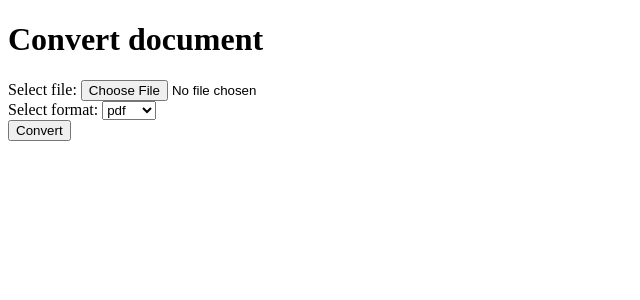
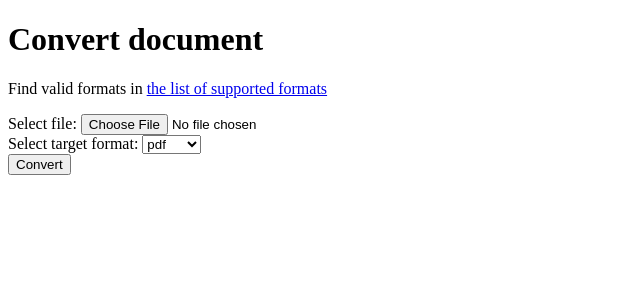
Before and after one commit to whyscream/libreoffice-converter, a Flask app: page /v1/convert in a window 1280 px wide. Shown: the top 300 px of the page, without its empty margins (0-640 px from the left). Run offline with Flask 3, Linux system fonts and the light colour scheme.

Commit message:
Refactor format_to handling, more formats by default, and configurable

```diff
--- a/libreoffice_converter/app.py
+++ b/libreoffice_converter/app.py
@@ -1,11 +1,14 @@
 import os
+from unittest.mock import DEFAULT
 
 from flask import Flask, request, send_file, render_template, redirect, url_for
 
 from .convert import convert_file
 
-TARGET_FORMATS = ("pdf", "docx", "odt", "txt", "html", "xml", "rtf", "epub", "xhtml")
-
+# See the link for all possible conversions
+# https://help.libreoffice.org/latest/en-US/text/shared/guide/convertfilters.html
+DEFAULT_ALLOWED_FORMATS = "pdf,docx,odt,txt,html,xml,rtf,epub,xhtml,csv,pages,xlsx,ods,xls"
+ALLOWED_FORMATS = os.getenv("APP_ALLOWED_FORMATS", DEFAULT_ALLOWED_FORMATS).split(",")
 
 def create_app():
     app = Flask(__name__)
@@ -26,17 +29,26 @@ def create_app():
         if request.method == "POST":
             # Get the file from the request
             file = request.files["file"]
+            if not file:
+                return "No file provided", 400
 
             # Get the format to convert to
-            format_to = request.form["format"]
-            if format_to not in TARGET_FORMATS:
-                return "Unsupported format", 400
+            format_to = request.form["format_to"]
+            if not format_to:
+                return "No format provided", 400
+
+            if format_to not in ALLOWED_FORMATS:
+                return f"Invalid format: {format_to}", 400
 
             # Convert the file
-            converted_file = convert_file(file, format_to)
+            try:
+                converted_file = convert_file(file, format_to)
+            except Exception as e:
+                return str(e), 500
+
             converted_file_name = os.path.basename(converted_file.name)
             return send_file(converted_file, as_attachment=True, download_name=converted_file_name)
         else:
-            return render_template("convert.html", formats=TARGET_FORMATS)
+            return render_template("convert.html", formats=ALLOWED_FORMATS)
 
     return app
--- a/libreoffice_converter/templates/convert.html
+++ b/libreoffice_converter/templates/convert.html
@@ -9,12 +9,18 @@
 
 <body>
     <h1>Convert document</h1>
+    <p>
+        Find valid formats in
+        <a href="https://help.libreoffice.org/latest/en-US/text/shared/guide/convertfilters.html">
+            the list of supported formats
+        </a>
+    </p>
     <form method="post" enctype="multipart/form-data">
         <label for="file">Select file:</label>
         <input type="file" name="file" id="file"><br>
 
-        <label for="format">Select format:</label>
-        <select name="format" id="format">
+        <label for="format_to">Select target format:</label>
+        <select name="format_to" id="format_to">
         {% for format in formats %}
             <option value="{{ format }}">{{ format }}</option>
         {% endfor %}
```
Also changed, not shown: libreoffice_converter/convert.py (+7 -1 lines), README.md.
